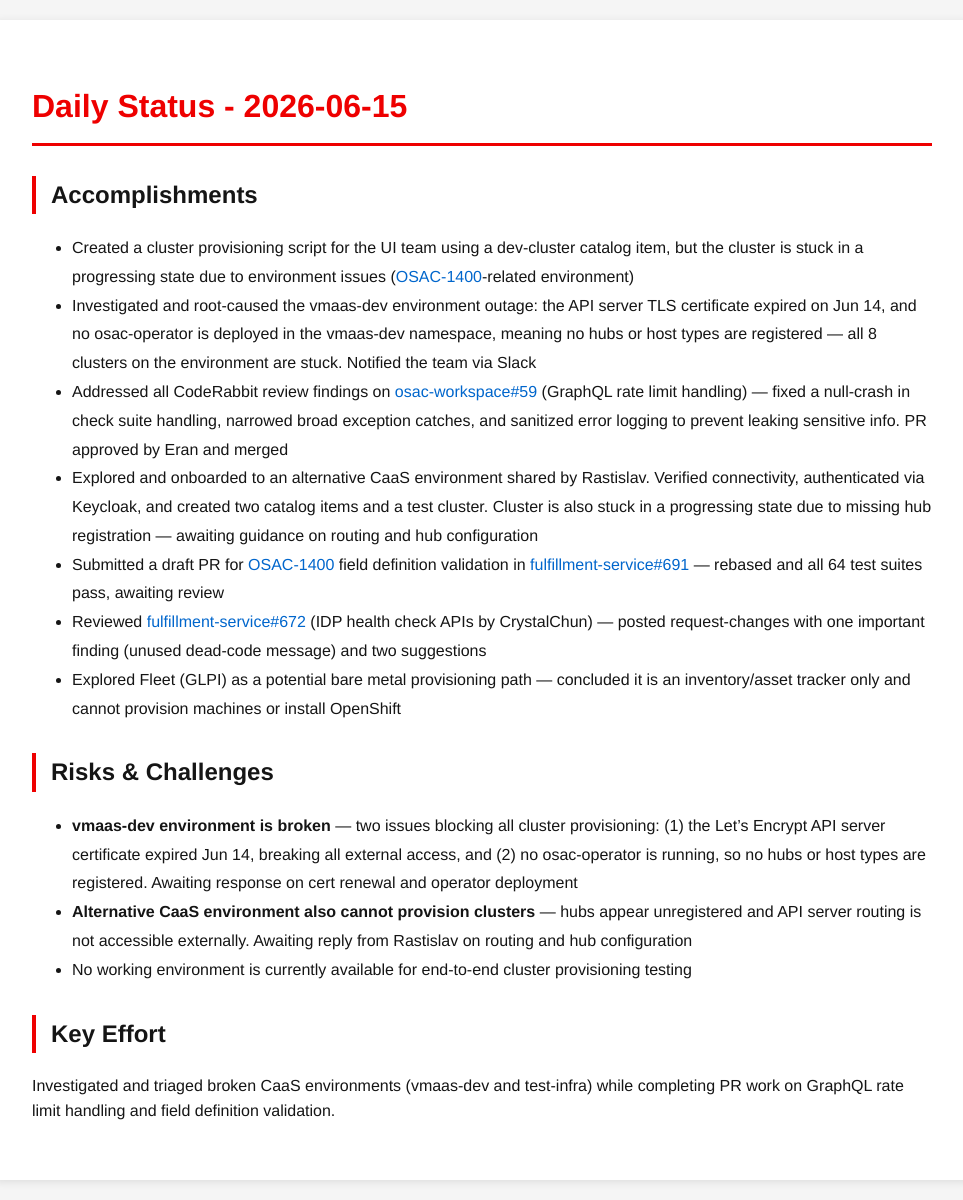
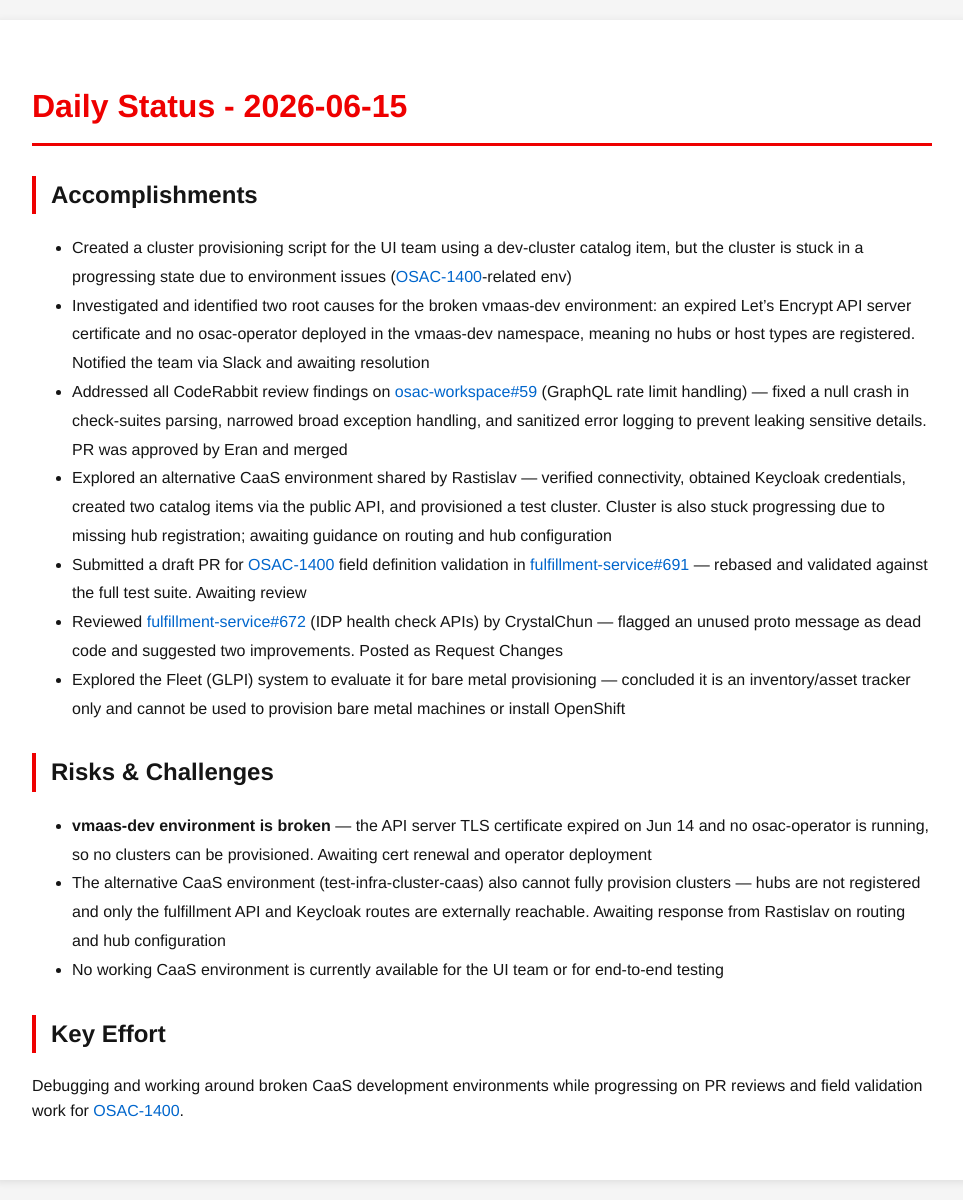
Before and after one commit to tzvatot/daily-status, a Jekyll site: the page built from 2026-06-15.md, in a window 1280 px wide. Shown: the whole page, without its empty margins (158-1121 px from the left). Built offline with Jekyll 4.4.1, drawn with Linux system fonts in a browser that asks for light colours.

Commit message:
Daily status update - 2026-06-15

```diff
--- a/2026-06-15.md
+++ b/2026-06-15.md
@@ -7,18 +7,18 @@
 # Daily Status - 2026-06-15
 
 ## Accomplishments
-- Created a cluster provisioning script for the UI team using a dev-cluster catalog item, but the cluster is stuck in a progressing state due to environment issues ([OSAC-1400](https://redhat.atlassian.net/browse/OSAC-1400)-related environment)
-- Investigated and root-caused the vmaas-dev environment outage: the API server TLS certificate expired on Jun 14, and no osac-operator is deployed in the vmaas-dev namespace, meaning no hubs or host types are registered — all 8 clusters on the environment are stuck. Notified the team via Slack
-- Addressed all CodeRabbit review findings on [osac-workspace#59](https://github.com/osac-project/osac-workspace/pull/59) (GraphQL rate limit handling) — fixed a null-crash in check suite handling, narrowed broad exception catches, and sanitized error logging to prevent leaking sensitive info. PR approved by Eran and merged
-- Explored and onboarded to an alternative CaaS environment shared by Rastislav. Verified connectivity, authenticated via Keycloak, and created two catalog items and a test cluster. Cluster is also stuck in a progressing state due to missing hub registration — awaiting guidance on routing and hub configuration
-- Submitted a draft PR for [OSAC-1400](https://redhat.atlassian.net/browse/OSAC-1400) field definition validation in [fulfillment-service#691](https://github.com/osac-project/fulfillment-service/pull/691) — rebased and all 64 test suites pass, awaiting review
-- Reviewed [fulfillment-service#672](https://github.com/osac-project/fulfillment-service/pull/672) (IDP health check APIs by CrystalChun) — posted request-changes with one important finding (unused dead-code message) and two suggestions
-- Explored Fleet (GLPI) as a potential bare metal provisioning path — concluded it is an inventory/asset tracker only and cannot provision machines or install OpenShift
+- Created a cluster provisioning script for the UI team using a dev-cluster catalog item, but the cluster is stuck in a progressing state due to environment issues ([OSAC-1400](https://redhat.atlassian.net/browse/OSAC-1400)-related env)
+- Investigated and identified two root causes for the broken vmaas-dev environment: an expired Let's Encrypt API server certificate and no osac-operator deployed in the vmaas-dev namespace, meaning no hubs or host types are registered. Notified the team via Slack and awaiting resolution
+- Addressed all CodeRabbit review findings on [osac-workspace#59](https://github.com/osac-project/osac-workspace/pull/59) (GraphQL rate limit handling) — fixed a null crash in check-suites parsing, narrowed broad exception handling, and sanitized error logging to prevent leaking sensitive details. PR was approved by Eran and merged
+- Explored an alternative CaaS environment shared by Rastislav — verified connectivity, obtained Keycloak credentials, created two catalog items via the public API, and provisioned a test cluster. Cluster is also stuck progressing due to missing hub registration; awaiting guidance on routing and hub configuration
+- Submitted a draft PR for [OSAC-1400](https://redhat.atlassian.net/browse/OSAC-1400) field definition validation in [fulfillment-service#691](https://github.com/osac-project/fulfillment-service/pull/691) — rebased and validated against the full test suite. Awaiting review
+- Reviewed [fulfillment-service#672](https://github.com/osac-project/fulfillment-service/pull/672) (IDP health check APIs) by CrystalChun — flagged an unused proto message as dead code and suggested two improvements. Posted as Request Changes
+- Explored the Fleet (GLPI) system to evaluate it for bare metal provisioning — concluded it is an inventory/asset tracker only and cannot be used to provision bare metal machines or install OpenShift
 
 ## Risks & Challenges
-- **vmaas-dev environment is broken** — two issues blocking all cluster provisioning: (1) the Let's Encrypt API server certificate expired Jun 14, breaking all external access, and (2) no osac-operator is running, so no hubs or host types are registered. Awaiting response on cert renewal and operator deployment
-- **Alternative CaaS environment also cannot provision clusters** — hubs appear unregistered and API server routing is not accessible externally. Awaiting reply from Rastislav on routing and hub configuration
-- No working environment is currently available for end-to-end cluster provisioning testing
+- **vmaas-dev environment is broken** — the API server TLS certificate expired on Jun 14 and no osac-operator is running, so no clusters can be provisioned. Awaiting cert renewal and operator deployment
+- The alternative CaaS environment (test-infra-cluster-caas) also cannot fully provision clusters — hubs are not registered and only the fulfillment API and Keycloak routes are externally reachable. Awaiting response from Rastislav on routing and hub configuration
+- No working CaaS environment is currently available for the UI team or for end-to-end testing
 
 ## Key Effort
-Investigated and triaged broken CaaS environments (vmaas-dev and test-infra) while completing PR work on GraphQL rate limit handling and field definition validation.
+Debugging and working around broken CaaS development environments while progressing on PR reviews and field validation work for [OSAC-1400](https://redhat.atlassian.net/browse/OSAC-1400).
```
